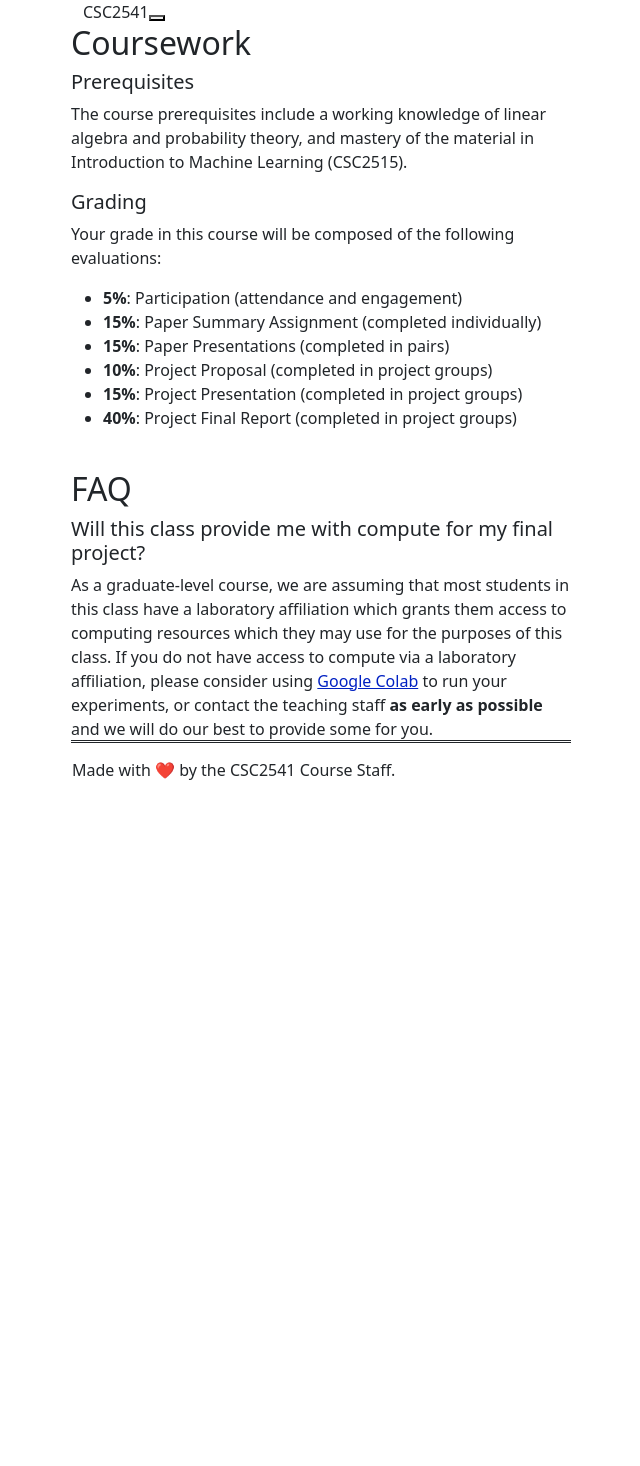
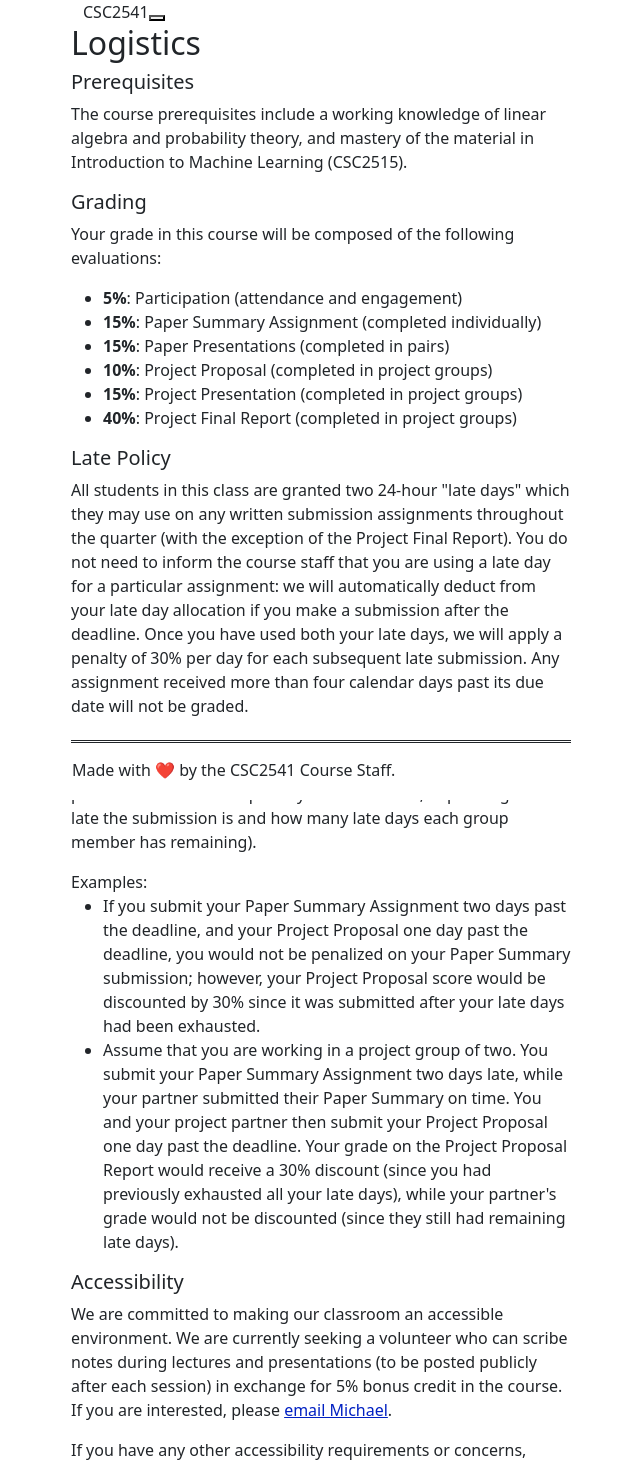
Before and after one commit to CSC2541HF-2021/CSC2541HF-2021.github.io, a Next.js app: page /logistics in a window 1280 px wide. Shown: the top 1466 px of the page, without its empty margins (319-959 px from the left). Before the commit the page ends 835 px from the top, so only its background shows below. Built offline with nearby package versions, Linux system fonts and the light colour scheme; what @tailwindcss/typography would draw is missing.

Commit message:
Add late policy, accessibility policy

```diff
--- a/pages/logistics.js
+++ b/pages/logistics.js
@@ -9,7 +9,7 @@ export default function Home() {
         <link rel="icon" href="/favicon.ico" />
       </Head>
         <Page>
-          <h2>Coursework</h2>
+          <h2>Logistics</h2>
           <h5>Prerequisites</h5>
           <p>The course prerequisites include a working knowledge of linear algebra and probability theory, and mastery of the material in Introduction to Machine Learning (CSC2515).</p>
           <h5>Grading</h5>
@@ -22,6 +22,17 @@ export default function Home() {
             <li><b>15%</b>: Project Presentation (completed in project groups)</li>
             <li><b>40%</b>: Project Final Report (completed in project groups)</li>
           </ul>
+          <h5>Late Policy</h5>
+          <p>All students in this class are granted two 24-hour "late days" which they may use on any written submission assignments throughout the quarter (with the exception of the Project Final Report). You do not need to inform the course staff that you are using a late day for a particular assignment: we will automatically deduct from your late day allocation if you make a submission after the deadline. Once you have used both your late days, we will apply a penalty of 30% per day for each subsequent late submission. Any assignment received more than four calendar days past its due date will not be graded.</p>
+          <p>If a component of a group submission is late, <i>all members of the group</i> will be deducted the appropriate number of late days (or penalized with the 30% per day discount factor, depending on how late the submission is and how many late days each group member has remaining).</p>
+          Examples:
+          <ul>
+            <li>If you submit your Paper Summary Assignment two days past the deadline, and your Project Proposal one day past the deadline, you would not be penalized on your Paper Summary submission; however, your Project Proposal score would be discounted by 30% since it was submitted after your late days had been exhausted.</li>
+            <li>Assume that you are working in a project group of two. You submit your Paper Summary Assignment two days late, while your partner submitted their Paper Summary on time. You and your project partner then submit your Project Proposal one day past the deadline. Your grade on the Project Proposal Report would receive a 30% discount (since you had previously exhausted all your late days), while your partner's grade would not be discounted (since they still had remaining late days).</li>
+          </ul>
+          <h5>Accessibility</h5>
+          <p>We are committed to making our classroom an accessible environment. We are currently seeking a volunteer who can scribe notes during lectures and presentations (to be posted publicly after each session) in exchange for 5% bonus credit in the course. If you are interested, please <a href="mailto:coopermj@cs.toronto.edu">email Michael</a>.</p>
+          <p>If you have any other accessibility requirements or concerns, please also <a href="mailto:coopermj@cs.toronto.edu">email Michael</a>.</p>
           <br></br>
           <h2>FAQ</h2>
           <h5>Will this class provide me with compute for my final project?</h5>
```
